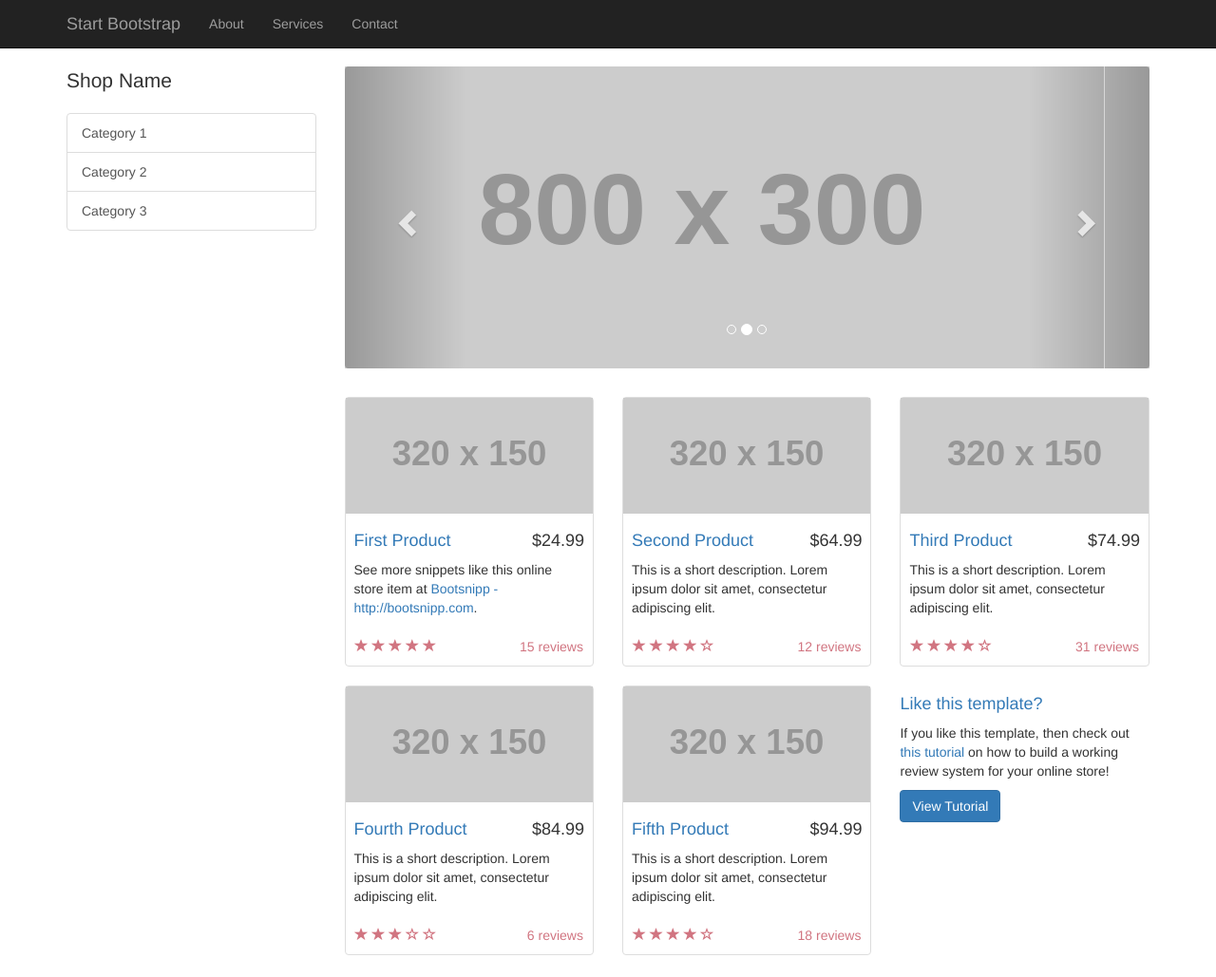
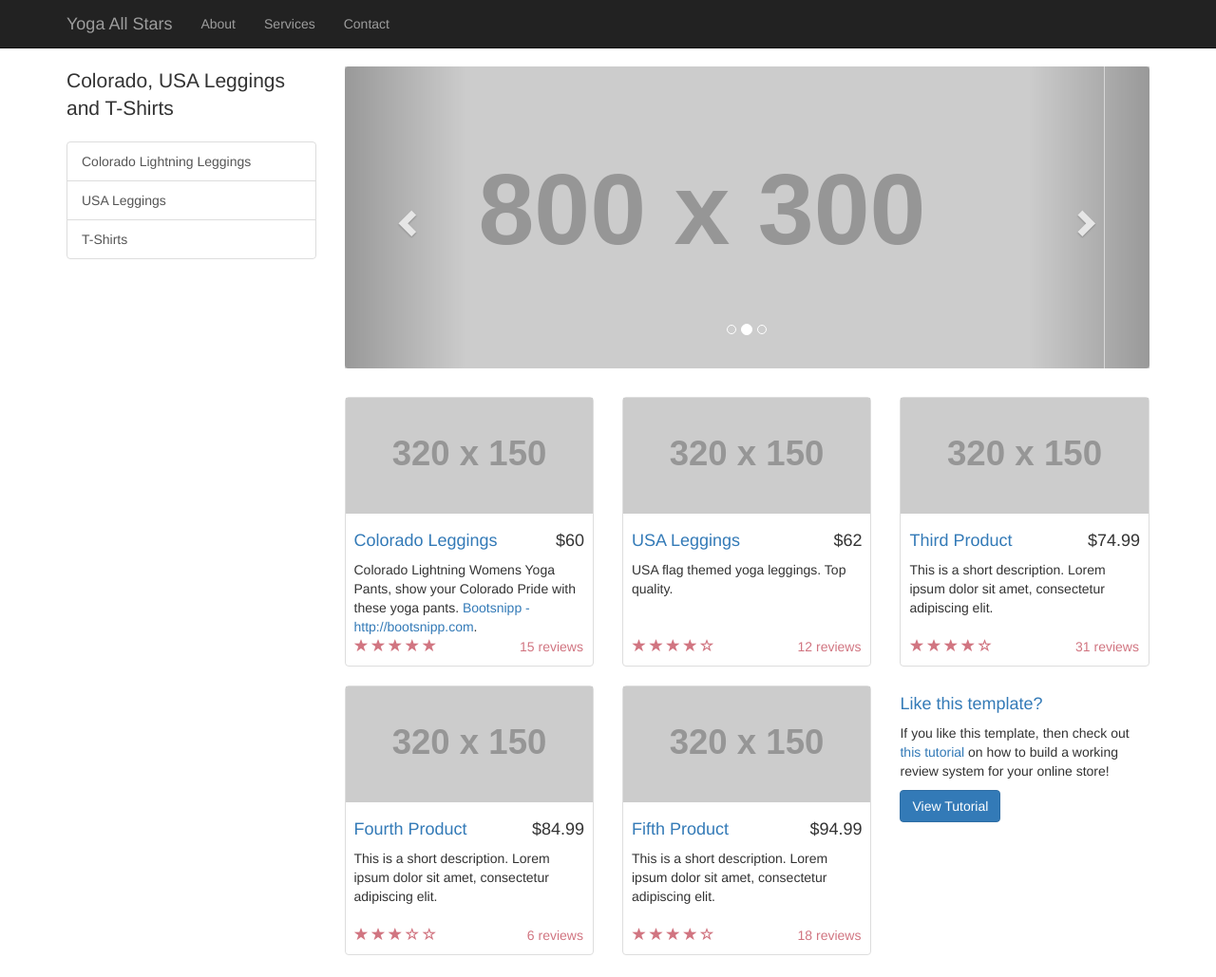
Before and after one commit to jpweist/Yoga-All-Stars, a plain HTML site: page index.html in a window 1280 px wide. Shown: the top 1029 px of the page at 95% size. Drawn offline with Linux system fonts and the light colour scheme; placeholder pictures from the web are drawn by us; files whose address does not match are found by name.

Commit message:
starting to change the template for YAS
updated some of the text for the yoga all stars site

```diff
--- a/index.html
+++ b/index.html
@@ -9,7 +9,7 @@
     <meta name="description" content="">
     <meta name="author" content="">
 
-    <title>Shop Homepage - Start Bootstrap Template</title>
+    <title>Yoga All Stars</title>
 
     <!-- Bootstrap Core CSS -->
     <link href="css/bootstrap.min.css" rel="stylesheet">
@@ -39,7 +39,7 @@
                     <span class="icon-bar"></span>
                     <span class="icon-bar"></span>
                 </button>
-                <a class="navbar-brand" href="#">Start Bootstrap</a>
+                <a class="navbar-brand" href="#">Yoga All Stars</a>
             </div>
             <!-- Collect the nav links, forms, and other content for toggling -->
             <div class="collapse navbar-collapse" id="bs-example-navbar-collapse-1">
@@ -66,11 +66,11 @@
         <div class="row">
 
             <div class="col-md-3">
-                <p class="lead">Shop Name</p>
+                <p class="lead">Colorado, USA Leggings and T-Shirts</p>
                 <div class="list-group">
-                    <a href="#" class="list-group-item">Category 1</a>
-                    <a href="#" class="list-group-item">Category 2</a>
-                    <a href="#" class="list-group-item">Category 3</a>
+                    <a href="#" class="list-group-item">Colorado Lightning Leggings</a>
+                    <a href="#" class="list-group-item">USA Leggings</a>
+                    <a href="#" class="list-group-item">T-Shirts</a>
                 </div>
             </div>
 
@@ -113,10 +113,10 @@
                         <div class="thumbnail">
                             <img src="http://placehold.it/320x150" alt="">
                             <div class="caption">
-                                <h4 class="pull-right">$24.99</h4>
-                                <h4><a href="#">First Product</a>
+                                <h4 class="pull-right">$60</h4>
+                                <h4><a href="#">Colorado Leggings</a>
                                 </h4>
-                                <p>See more snippets like this online store item at <a target="_blank" href="http://www.bootsnipp.com">Bootsnipp - http://bootsnipp.com</a>.</p>
+                                <p>Colorado Lightning Womens Yoga Pants, show your Colorado Pride with these yoga pants. <a target="_blank" href="http://www.bootsnipp.com">Bootsnipp - http://bootsnipp.com</a>.</p>
                             </div>
                             <div class="ratings">
                                 <p class="pull-right">15 reviews</p>
@@ -135,10 +135,10 @@
                         <div class="thumbnail">
                             <img src="http://placehold.it/320x150" alt="">
                             <div class="caption">
-                                <h4 class="pull-right">$64.99</h4>
-                                <h4><a href="#">Second Product</a>
+                                <h4 class="pull-right">$62</h4>
+                                <h4><a href="#">USA Leggings</a>
                                 </h4>
-                                <p>This is a short description. Lorem ipsum dolor sit amet, consectetur adipiscing elit.</p>
+                                <p>USA flag themed yoga leggings. Top quality.</p>
                             </div>
                             <div class="ratings">
                                 <p class="pull-right">12 reviews</p>
```
